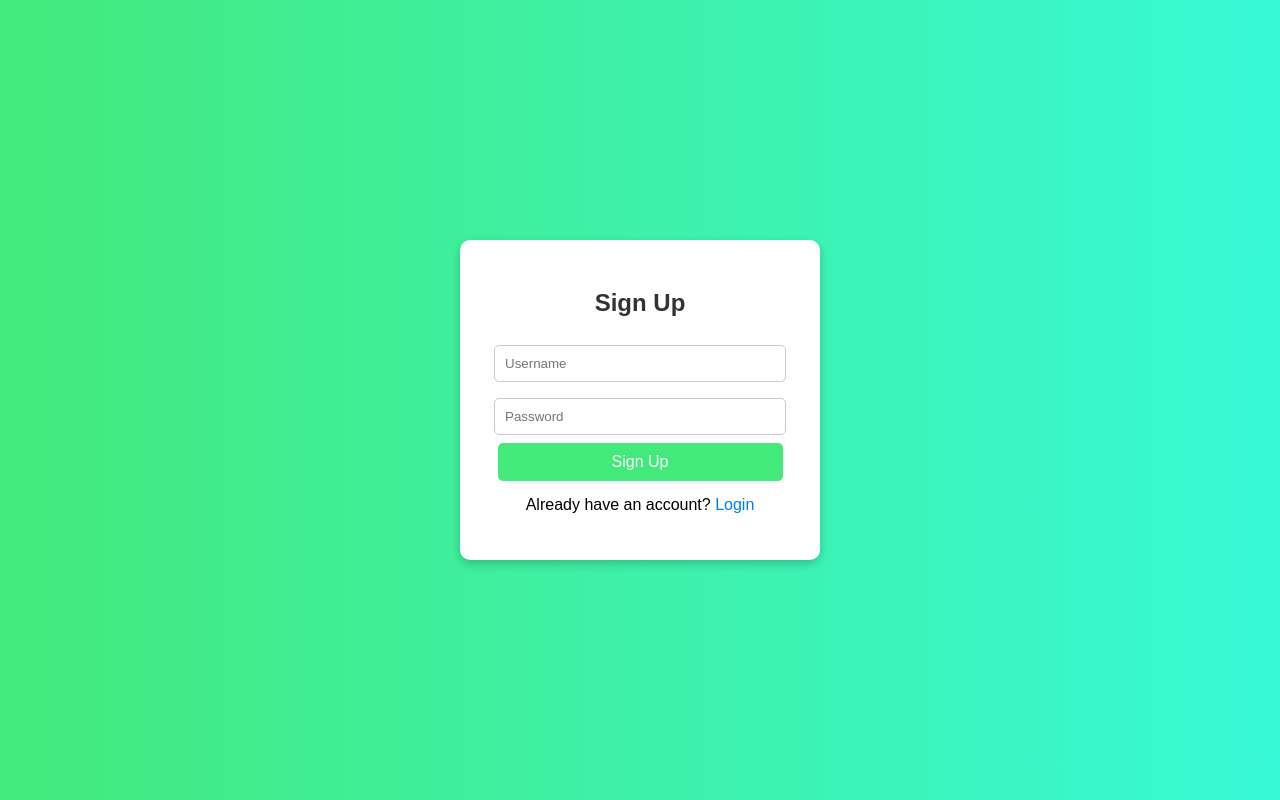
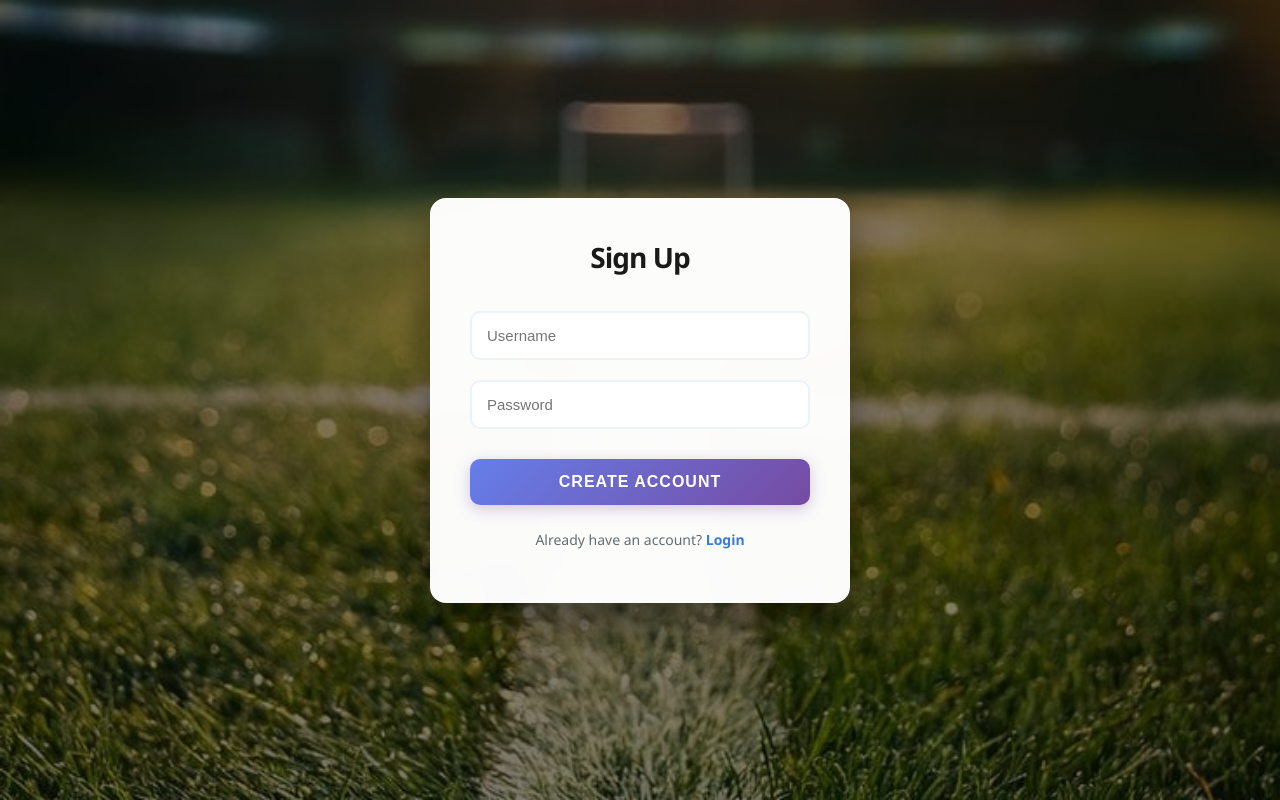
Before and after one commit to Aflah808/TurfWeb, a Django app: page /signup/ in a window 1280 px wide. Run offline with Django 5.2, Linux system fonts and the light colour scheme.

Commit message:
complete

```diff
--- a/turfproject/templates/signup.html
+++ b/turfproject/templates/signup.html
@@ -1,68 +1,138 @@
+{% load static %}
 <!DOCTYPE html>
-<html>
+<html lang="en">
+
 <head>
+    <meta charset="UTF-8">
+    <meta name="viewport" content="width=device-width, initial-scale=1.0">
     <title>Sign Up</title>
 
     <style>
+        :root {
+            --primary: #00d2ff;
+            --secondary: #3a7bd5;
+            --text-dark: #2d3436;
+            /* Modern vibrant gradient for buttons */
+            --bg-gradient: linear-gradient(135deg, #667eea 0%, #764ba2 100%);
+        }
+
         body {
-            font-family: Arial, sans-serif;
-            background: linear-gradient(to right, #43e97b, #38f9d7);
+            font-family: 'Segoe UI', Roboto, Helvetica, Arial, sans-serif;
+            /* Combined a dark overlay with your image so the white form is easy to read */
+            background: linear-gradient(rgba(0, 0, 0, 0.5), rgba(0, 0, 0, 0.5)),
+                        url("{% static 'images/turfmain2.jpeg' %}") no-repeat center center fixed;
+            background-size: cover;
             display: flex;
             justify-content: center;
             align-items: center;
             height: 100vh;
             margin: 0;
+            overflow: hidden;
         }
 
         .container {
-            background: white;
-            padding: 30px;
-            border-radius: 10px;
-            width: 300px;
+            background: rgba(255, 255, 255, 0.98);
+            padding: 40px;
+            border-radius: 16px;
+            width: 100%;
+            max-width: 340px;
             text-align: center;
-            box-shadow: 0 4px 10px rgba(0,0,0,0.2);
+            box-shadow: 0 20px 40px rgba(0, 0, 0, 0.4);
+            backdrop-filter: blur(10px);
+            transition: transform 0.3s ease, box-shadow 0.3s ease;
+        }
+
+        .container:hover {
+            transform: translateY(-5px);
+            box-shadow: 0 25px 50px rgba(0, 0, 0, 0.5);
         }
 
         h2 {
-            margin-bottom: 20px;
-            color: #333;
+            margin-top: 0;
+            margin-bottom: 25px;
+            font-weight: 700;
+            font-size: 28px;
+            color: #1a1a1a;
+            letter-spacing: -1px;
         }
 
         input {
-            width: 90%;
-            padding: 10px;
-            margin: 8px 0;
-            border: 1px solid #ccc;
-            border-radius: 5px;
+            width: 100%;
+            padding: 14px 15px;
+            margin: 10px 0;
+            border: 2px solid #edf2f7;
+            border-radius: 10px;
+            box-sizing: border-box;
+            font-size: 15px;
+            transition: all 0.3s ease;
+            outline: none;
+        }
+
+        input:focus {
+            border-color: var(--primary);
+            box-shadow: 0 0 0 4px rgba(0, 210, 255, 0.15);
+            background-color: #fff;
         }
 
         button {
-            width: 95%;
-            padding: 10px;
-            background: #43e97b;
+            width: 100%;
+            padding: 14px;
+            margin-top: 20px;
+            background: var(--bg-gradient);
             border: none;
             color: white;
-            border-radius: 5px;
+            border-radius: 10px;
             cursor: pointer;
             font-size: 16px;
+            font-weight: 600;
+            text-transform: uppercase;
+            letter-spacing: 1px;
+            transition: all 0.3s ease;
+            box-shadow: 0 4px 15px rgba(118, 75, 162, 0.3);
         }
 
         button:hover {
-            background: #2ecc71;
+            opacity: 0.9;
+            transform: translateY(-2px);
+            box-shadow: 0 6px 20px rgba(118, 75, 162, 0.4);
+        }
+
+        button:active {
+            transform: translateY(0);
         }
 
         a {
             text-decoration: none;
-            color: #007bff;
+            color: var(--secondary);
+            font-weight: 700;
+            transition: color 0.2s;
+        }
+
+        a:hover {
+            color: var(--primary);
         }
 
         p {
-            margin-top: 15px;
+            margin-top: 25px;
+            font-size: 14px;
+            color: #636e72;
         }
 
         .error {
-            color: red;
-            font-size: 14px;
+            background: #fff5f5;
+            color: #c53030;
+            padding: 12px;
+            border-radius: 8px;
+            font-size: 13px;
+            margin-bottom: 20px;
+            border: 1px solid #feb2b2;
+            animation: shake 0.4s ease-in-out;
+        }
+
+        @keyframes shake {
+            0%, 100% { transform: translateX(0); }
+            25% { transform: translateX(-5px); }
+            75% { transform: translateX(5px); }
         }
     </style>
 </head>
@@ -78,13 +148,14 @@
 
         <form method="POST">
             {% csrf_token %}
-        <input type="text" name="username" placeholder="Username" required><br>
-        <input type="password" name="password" placeholder="Password" required><br>
-        <button type="submit">Sign Up</button>
+            <input type="text" name="username" placeholder="Username" required>
+            <input type="password" name="password" placeholder="Password" required>
+            <button type="submit">Create Account</button>
         </form>
 
         <p>Already have an account? <a href="{% url 'login' %}">Login</a></p>
     </div>
 
 </body>
+
 </html>
```
Also changed, not shown: turfproject/templates/login.html (+97 -26 lines), turfproject/db.sqlite3. Lines whose indentation alone changed are shown as unchanged.
